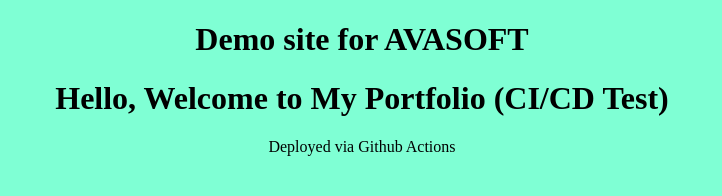
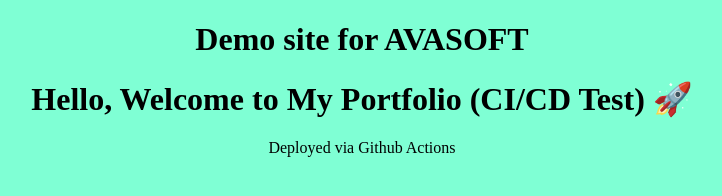
Before and after one commit to ArjunT234/portfolio-site, a plain HTML site: page index.html in a window 1280 px wide. Shown: the whole page, without its empty margins (278-1000 px from the left). Drawn offline with Linux system fonts and the light colour scheme.

Commit message:
update: modified index.html

```diff
--- a/index.html
+++ b/index.html
@@ -7,7 +7,7 @@
 </head>
 <body style="background-color: aquamarine; text-align: center; text-decoration: solid;" >
     <h1>Demo site for AVASOFT</h1>
-    <h1>Hello, Welcome to My Portfolio (CI/CD Test) </h1>
+    <h1>Hello, Welcome to My Portfolio (CI/CD Test) 🚀</h1>
     <p>Deployed via Github Actions</p>
 </body>
 </html>
```
